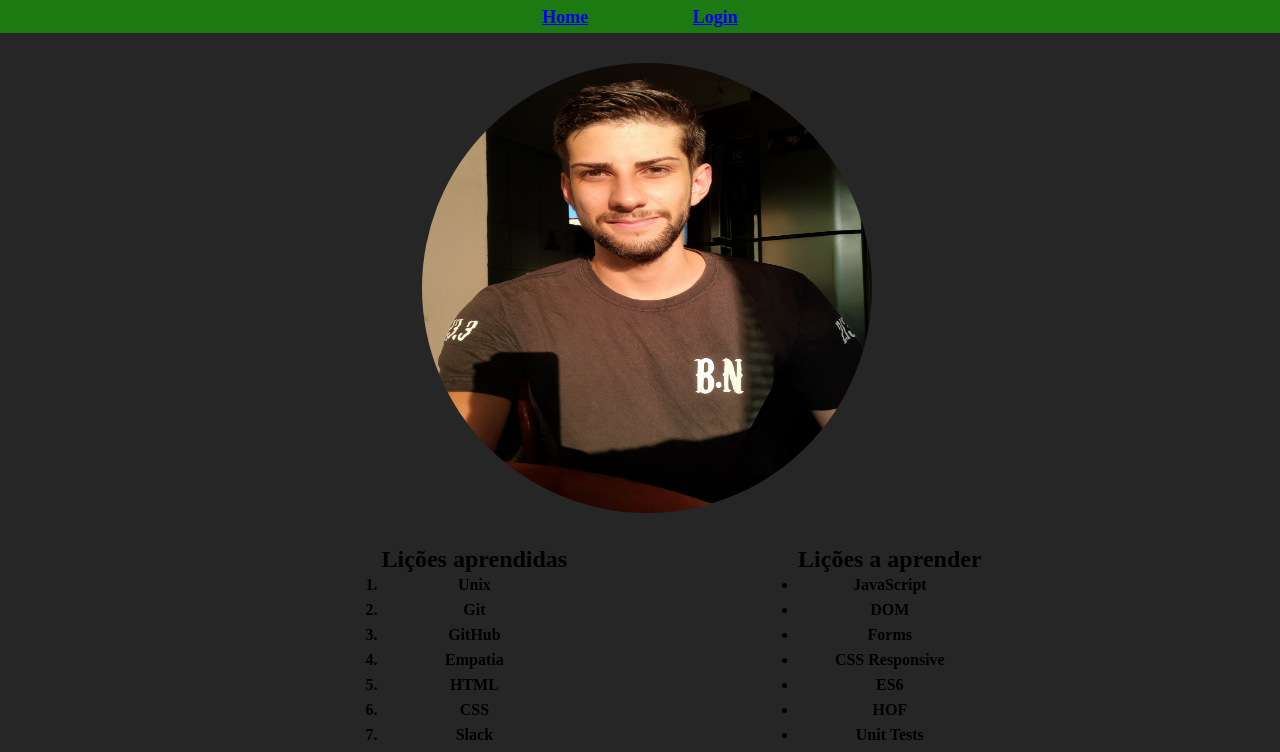
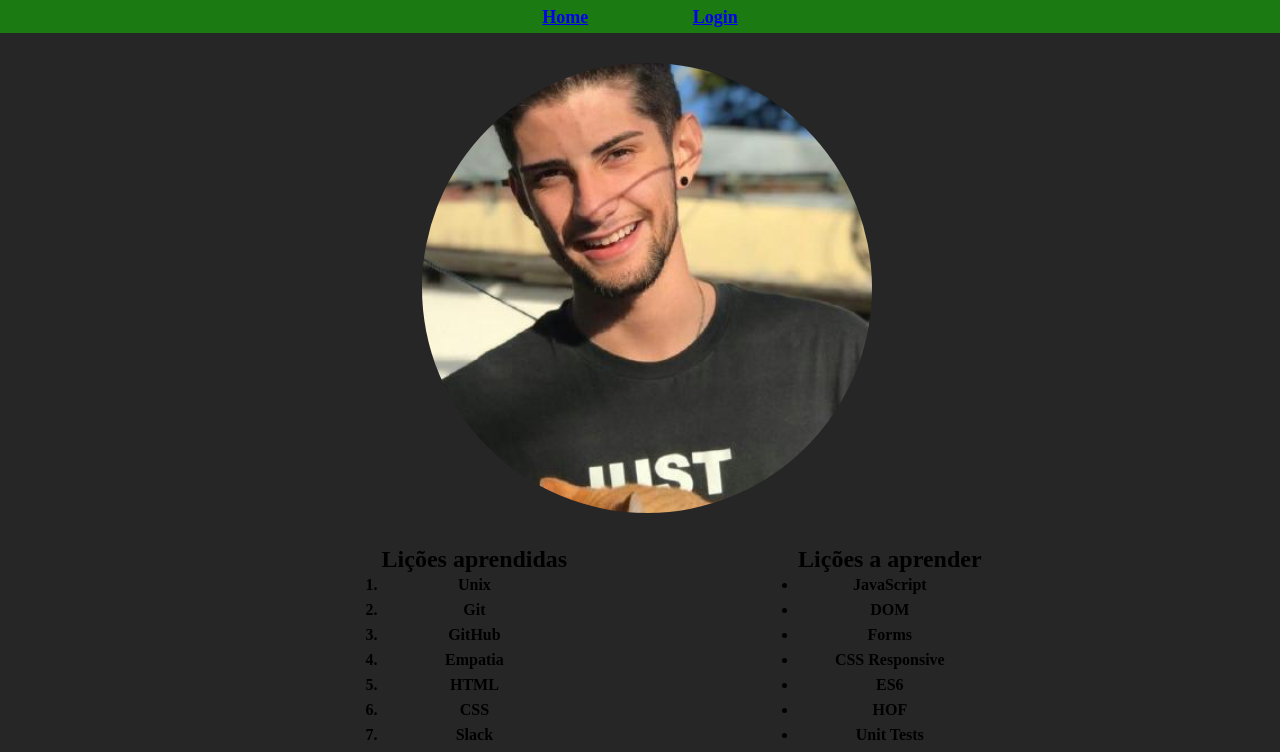
Before and after one commit to rocha-henrique/Trybe-01_lessons-learnerd, a plain HTML site: page index.html in a window 1280 px wide. Shown: the part 47-799 px from the top of the page. Drawn offline with Linux system fonts and the light colour scheme.

Commit message:
add new photo for preview

```diff
--- a/index.html
+++ b/index.html
@@ -19,7 +19,7 @@
     </header>
 
     <main>
-        <img id="minha_foto" src="./img/henrique.jpg" alt="foto-do-henrique-rocha">
+        <img id="minha_foto" src="./img/henrique.jpeg" alt="foto-do-henrique-rocha">
         <div class="licoes-conteiner">
             <ol id="licoes_aprendidas">
                 <h2>Lições aprendidas</h2>
```
Also changed, not shown: img/henrique.jpeg (added), img/henrique.jpg (deleted), img/preview.jpg.
